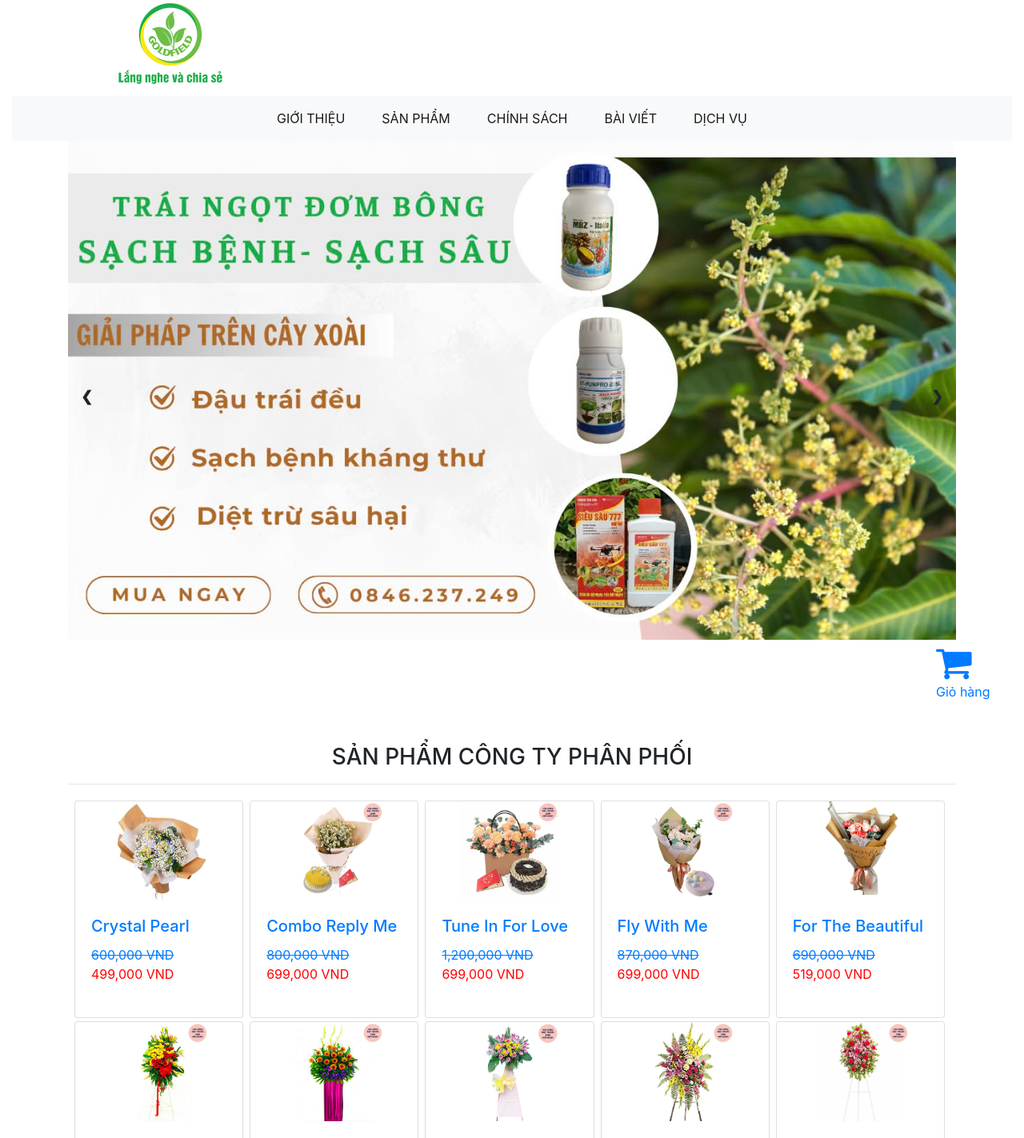
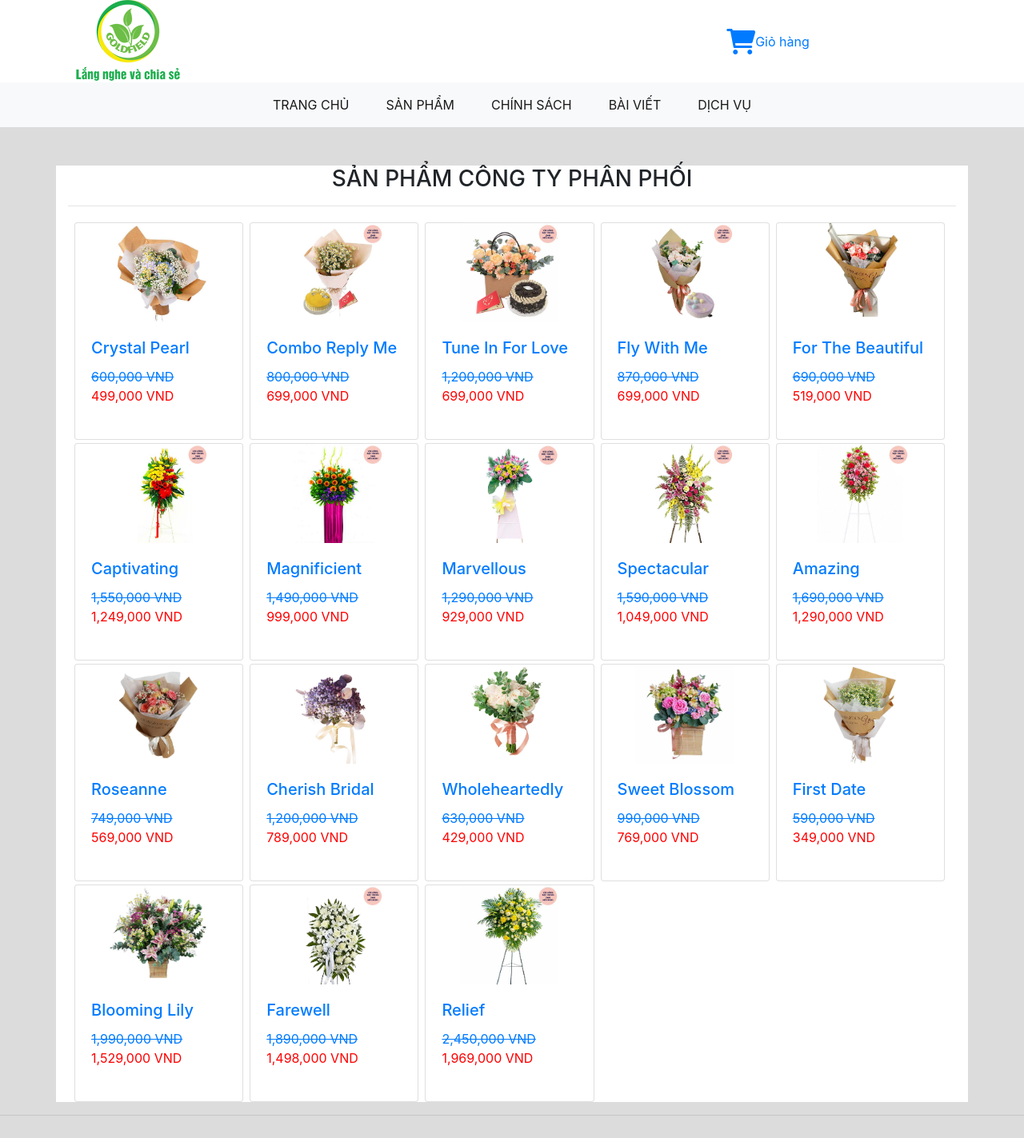
Before and after one commit to ngphatdat/GoldFeild, a PHP site: page /public_html/sanpham.php in a window 1280 px wide. Shown: the top 1423 px of the page at 80% size. Run offline with PHP 8.4, Linux system fonts and the light colour scheme; data comes from the database, SQL or seed files in the repository; some libraries are stand-ins or nearby versions.

Commit message:
update_index
NgPhatDat

```diff
--- a/cagefs/domains/goldfield.net.vn/public_html/footer.php
+++ b/cagefs/domains/goldfield.net.vn/public_html/footer.php
@@ -5,12 +5,17 @@
     <meta http-equiv="X-UA-Compatible" content="IE=edge">
     <meta name="viewport" content="width=device-width, initial-scale=1.0">
     <link rel="stylesheet" href="backend/vendor/bootstrap/css/bootstrap.min.css">
-    <link rel="stylesheet" href="backend/vendor/font-awesome/css/font-awesome.css">
+    <link rel="stylesheet" href="https://cdnjs.cloudflare.com/ajax/libs/font-awesome/6.0.0-beta3/css/all.min.css">
     <title>Document</title>
     <style>
         .foot{
             min-height: 100%;
         }
+        .icon-color {
+    color: #e0c436; /* Thay đổi mã màu theo ý muốn của bạn */
+}
+
+
     </style>
 </head>
 <body>
@@ -19,28 +24,52 @@
             <div class="container mt-2">
                 <div class="row">
                     <div class="col-md-4">
-                        <div class="div text-center">
-                            <a href="index.php"><img src="backend/assets/imgs/logosmall.png" ></a>
-                        </div>
-                        <p>Công ty TNHH GOLDFIELD chuyên lĩnh vực kinh doanh: phân bón, thuốc bảo vệ thực vật và các thiết bị hỗ trợ Nông Nghiệp. Có đội ngũ Kỹ thuật nhiều năm kinh nghiệm trong lĩnh vực, tư vấn thăm vườn trực tiếp hoặc tư vấn online qua các phương tiện thông minh như Zalo, Facbook, Fanpage...Có hệ thống phân phối khá rộng và ổn định, có cả dịch vụ giao hàng tận nơi thông qua các kênh vận chuyển chuyên nghiệp như VNPT, Viettel Sport, Nhất Tín....Phương chăm của chúng tôi "lắng nghe và chia sẻ"</p>
+                        <b>LIÊN HỆ VỚI CHÚNG TÔI</b><br>
+                        <table style="height: 150px;">
+                            <tr>
+                                <td><i class="fa fa-map-marker icon-color" aria-hidden="true"></i> K27, đường số 3, Nông Thổ Sản, Phú Thứ, Cái Răng, Cần Thơ</td>
+                            </tr>
+                            <tr>
+                                <td>
+                                    <i class="fa fa-phone icon-color" aria-hidden="true"></i>
+                                    <a href="tel:0846337249" style="text-decoration: none; color: inherit;">0846 337 249</a>
+                                </td>
+                            </tr>
+                            <tr>
+                                <td>
+                                    <i class="fa fa-envelope icon-color" aria-hidden="true"></i>
+                                    <a href="mailto:Ctygoldfield@gmail.com" style="text-decoration: none; color: inherit;">ctygoldfield@gmail.com</a>
+                                </td>
+                            </tr>
+                        </table>
+
                     </div>
                     <div class="col-md-4">
                     <iframe src="https://www.google.com/maps/embed?pb=!1m14!1m8!1m3!1d825.9772951150579!2d105.75053027010618!3d10.014190269113211!3m2!1i1024!2i768!4f13.1!3m3!1m2!1s0x0%3A0x60d35eec92ab5f6a!2sC%C3%B4ng%20Ty%20Tnhh%20Goldfield!5e0!3m2!1svi!2s!4v1649128213714!5m2!1svi!2s" width="100%" height="350" style="border:0;" allowfullscreen="" loading="lazy" referrerpolicy="no-referrer-when-downgrade"></iframe>
                     </div>
                     <div class="col-md-4">
-                        <b>Liên hệ với chúng tôi</b><br>
-                        <table style="height: 200px;">
+                        <b>KẾT NỐI VỚI CHÚNG TÔI</b><br>
+                        <table style="height: 150px;">
                             <tr>
-                                <td><i class="fa fa-map-marker" aria-hidden="true"></i> 85/41 Trần Vĩnh Khiết, Ninh Kiều, Cần Thơ</td>
+                                <td>
+                                    <a href="https://www.facebook.com/goldfield.vn" target="_blank" style="text-decoration: none; color: #4267B2;">
+                                        <i class="fab fa-facebook" aria-hidden="true"></i> Facebook: GOLDFIELD
+                                    </a>
+                                </td>
                             </tr>
                             <tr>
-                                <td><i class="fa fa-phone" aria-hidden="true"></i> Số điện thoại: 0949237249</td>
+                                <td>
+                                    <a href="https://www.tiktok.com/@yourusername" target="_blank" style="text-decoration: none; color: inherit;">
+                                        <i class="fab fa-tiktok" aria-hidden="true"></i> TikTok: GOLDFIELD
+                                    </a>
+                                </td>
                             </tr>
                             <tr>
-                                <td><i class="fa fa-envelope" aria-hidden="true"></i> Email: goldfieldcau@gmail.com</td>
-                            </tr>
-                            <tr>
-                                <td><i class="fa fa-facebook" aria-hidden="true"></i> Fanpage: ADU GOLDFIELD</td>
+                                <td>
+                                    <a href="https://www.youtube.com/channel/yourchannelid" target="_blank" style="text-decoration: none;color: inherit; ">
+                                        <i class="fab fa-youtube" aria-hidden="true" style=" color: #FF0000;"></i> YouTube: GOLDFIELD
+                                    </a>
+                                </td>
                             </tr>
                         </table>
                     </div>
--- a/cagefs/domains/goldfield.net.vn/public_html/header.php
+++ b/cagefs/domains/goldfield.net.vn/public_html/header.php
@@ -7,7 +7,11 @@
     <script src="backend/vendor/jquery/jquery.min.js"></script>
     <link rel="stylesheet" href="backend/vendor/bootstrap/css/bootstrap.min.css">
     <link rel="stylesheet" href="backend/vendor/font-awesome/css/font-awesome.css">
+    <link rel="stylesheet" href="https://cdnjs.cloudflare.com/ajax/libs/font-awesome/6.0.0-beta3/css/all.min.css">
     <link rel="stylesheet" href="/header.css">
+    <!-- Swiper.js CSS -->
+<link rel="stylesheet" href="https://unpkg.com/swiper/swiper-bundle.min.css">
+
     <style>
         #slideshow-container {
     position: relative;
@@ -71,26 +75,33 @@
 }
 
 
-
     </style>
     <title>Document</title>
 </head>
     <?php
         include_once('connectdb.php');
     ?>
+    <!-- Swiper.js JS -->
+<script src="https://unpkg.com/swiper/swiper-bundle.min.js"></script>
+
 <body style="background-color: #dcdcdc;">
-    <div class="container-fluid" style="background-color: white;">
-        <div class="row text-center" style="height: 120px;">
-            <div class="col-md-1"></div>
-            <div class="col-md-2 mt-1 text-center">
-                <a href="index.php"><img src="backend/assets/imgs/logosmall.png"></a>
-            </div>
-            <div class="col-md-4"></div>
-            <div class="col-md-4 mt-4">
-            </div>
-            <div class="col-md-1"></div>
-            <div class="col-md-1"></div>
+<div class="container-fluid" style="background-color: white;">
+    <div class="row text-center align-items-center">
+        <div class="col-md-3 d-flex justify-content-center">
+            <a href="index.php">
+                <img src="backend/assets/imgs/logosmall.png" alt="Logo" style="max-width: 100%; height: auto;">
+            </a>
+        </div>
+         <div class="col-md-4""></div>
+            <div class="col-md-4 d-flex justify-content-center">
+            <a href="giohang.php" class="d-flex align-items-center">
+                <i class="fa fa-shopping-cart fa-2x" aria-hidden="true"></i>
+                <span class="ms-2">Giỏ hàng</span>
+            </a>
+        </div>
     </div>
+</div>
+
     <div class="container-fluid">
         <div class="row">
         <nav class="navbar navbar-expand-lg navbar-light bg-light">
@@ -101,7 +112,7 @@
     <div class="collapse navbar-collapse" id="navbarSupportedContent">
         <ul class="navbar-nav mx-auto">
             <li class="nav-item active">
-                <a class="nav-link" href="index.php">GIỚI THIỆU<span class="sr-only">(current)</span></a>
+                <a class="nav-link" href="index.php">TRANG CHỦ<span class="sr-only">(current)</span></a>
             </li>
             <li class="nav-item active">
                 <a class="nav-link" href="sanpham.php">SẢN PHẨM<span class="sr-only">(current)</span></a>
@@ -121,54 +132,5 @@
         </div>
     </div>
 
-    <div class="container">
-    <div class="row">
-        <div class="col-12">
-            <div id="slideshow-container">
-                <div id="slide1" class="slide">
-                    <img src="backend/assets/imgs/bg1.jpg" alt="Slide 1">
-                </div>
-                <div id="slide2" class="slide">
-                    <img src="backend/assets/imgs/bg2.jpg" alt="Slide 2">
-                </div>
-                <div id="slide3" class="slide">
-                    <img src="backend/assets/imgs/bg3.jpg" alt="Slide 3">
-                </div>
-                <a id="prev" class="navigation" onclick="plusSlides(-1)">&#10094;</a>
-                <a id="next" class="navigation" onclick="plusSlides(1)">&#10095;</a>
-            </div>
-        </div>
-    </div>
-</div>
-
-
-    <script>
-        let slideIndex = 0;
-        showSlides();
-
-        function showSlides() {
-            let slides = document.getElementsByClassName("slide");
-            for (let i = 0; i < slides.length; i++) {
-                slides[i].style.display = "none";
-            }
-            slideIndex++;
-            if (slideIndex > slides.length) { slideIndex = 1 }
-            if (slideIndex < 1) { slideIndex = slides.length }
-            slides[slideIndex-1].style.display = "block";
-            setTimeout(showSlides, 5000); // Thay đổi slide mỗi 3 giây
-        }
-
-        function plusSlides(n) {
-            slideIndex += n;
-            if (slideIndex > document.getElementsByClassName("slide").length) {
-                slideIndex = 1;
-            } else if (slideIndex < 1) {
-                slideIndex = document.getElementsByClassName("slide").length;
-            }
-            showSlides();
-        }
-    </script>
-    <script src="https://maxcdn.bootstrapcdn.com/bootstrap/5.3.0/js/bootstrap.bundle.min.js"></script>
 </body>
-
 </html>
--- a/cagefs/domains/goldfield.net.vn/public_html/sanpham.php
+++ b/cagefs/domains/goldfield.net.vn/public_html/sanpham.php
@@ -23,7 +23,6 @@
     <?php
         include_once('header.php');
     ?>
-        <div class="gh"><a href="giohang.php"><i class="fa fa-shopping-cart fa-3x" aria-hidden="true" ></i><br>Giỏ hàng</a></div>
     <div class="container mt-5 mb-3" style="background-color: white;">
         <div class="row">
             <div class="col-md-12">
```
Also changed, not shown: cagefs/domains/goldfield.net.vn/public_html/index.php (+86 -25 lines), cagefs/domains/goldfield.net.vn/public_html/index_BACKUP.php (added, +114 -0 lines), cagefs/domains/goldfield.net.vn/public_html/backend/assets/imgs/bg2.jpg.
